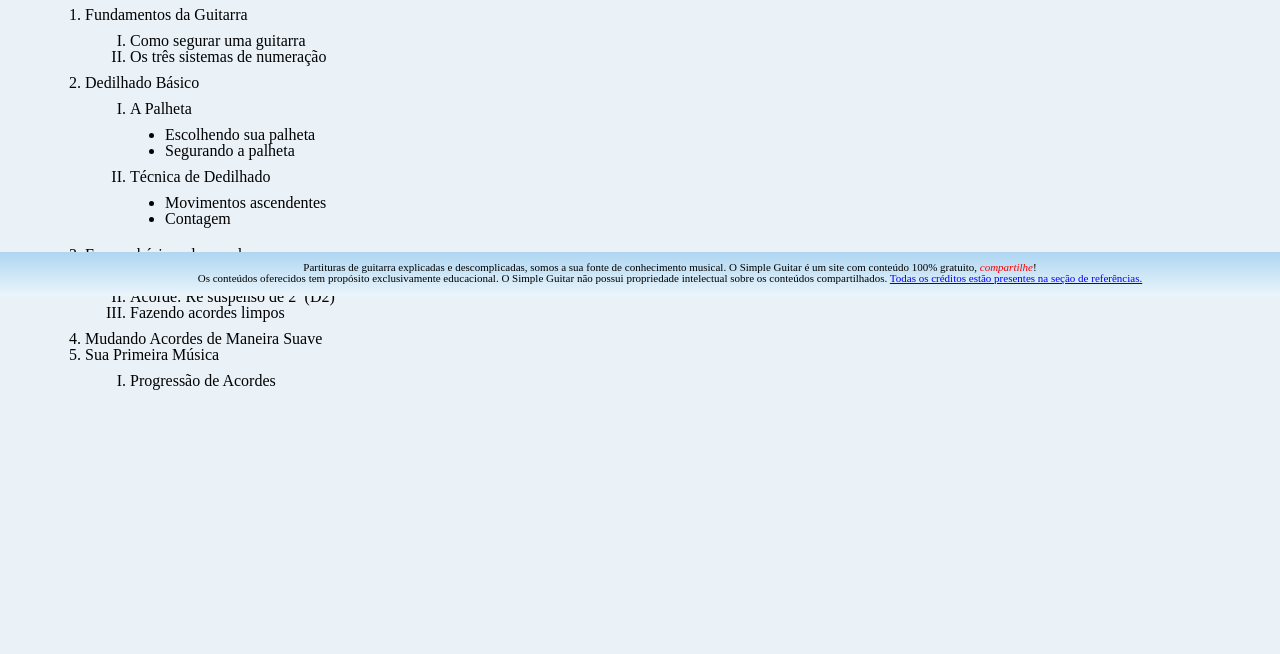
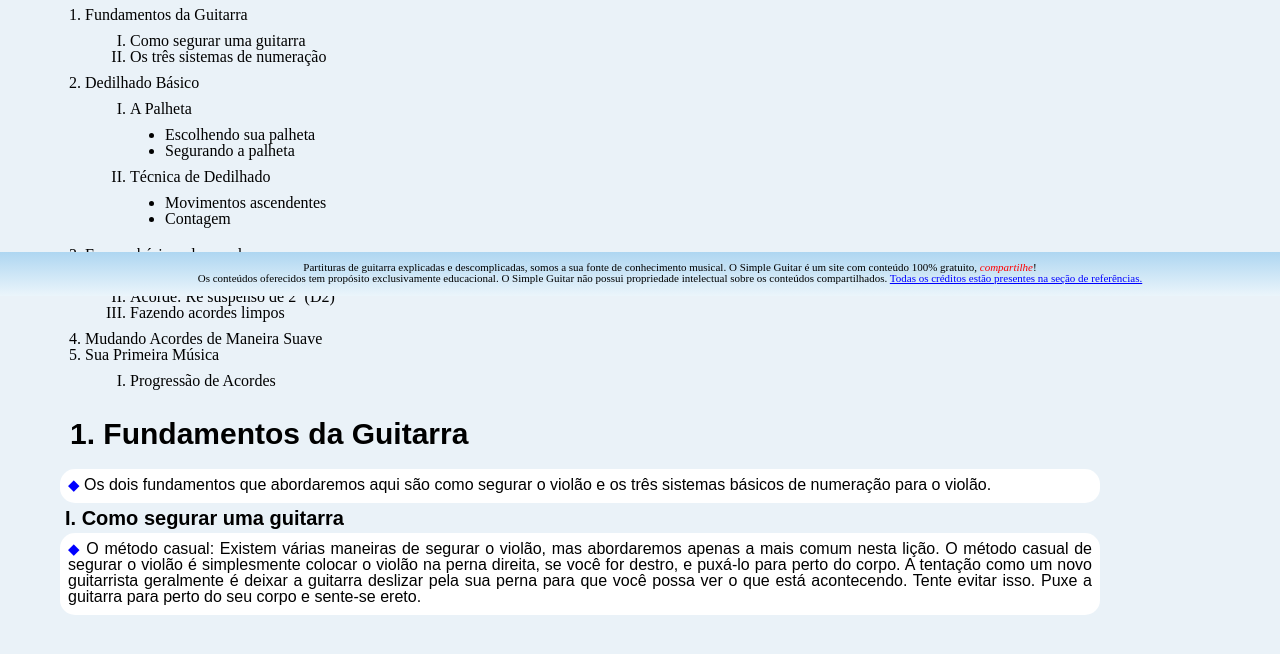
Before and after one commit to LuizR-Rocha/simpleguitar, a plain HTML site: page guia.html in a window 1280 px wide. Shown: the part 504-1158 px from the top of the page. Before the commit the page ends 913 px from the top, so only its background shows below. Drawn offline with Linux system fonts and the light colour scheme.

Commit message:
Add files via upload

```diff
--- a/guia.html
+++ b/guia.html
@@ -68,6 +68,19 @@
 					<li class="subofsumary">Progressão de Acordes</li>
 				</ol>
 			</ol>
+			<h2>1. Fundamentos da Guitarra</h2>
+			<p class="texto">
+					◆ Os dois fundamentos que abordaremos aqui são como segurar o violão e os três sistemas básicos de numeração para o violão.
+			</p>
+			<h3>I. Como segurar uma guitarra</h3>
+			<p class="texto">
+					◆ O método casual: Existem várias maneiras de segurar o violão, mas abordaremos apenas a mais comum nesta lição. O método casual de segurar o violão é simplesmente colocar o violão na perna direita, se você for destro, e puxá-lo para perto do corpo. A tentação como um novo guitarrista geralmente é deixar a guitarra deslizar pela sua perna para que você possa ver o que está acontecendo. Tente evitar isso. Puxe a guitarra para perto do seu corpo e sente-se ereto.
+			</p>
+			<p>
+				<br>
+				<br>
+				<br>
+			</p>
 		</main>
 
 		<footer>
--- a/style.css
+++ b/style.css
@@ -4,6 +4,15 @@ body{
 header {
 	background: linear-gradient( #1E90FF, #34495E);
 	padding: 30px 0;
+}
+.texto::first-letter {
+    font-size: 15px;
+    color:blue;
+}
+
+::selection {
+  color: lightblue;
+  background-color: black;
 }
 #presentationstatement{
 	text-align: center;
@@ -80,6 +89,26 @@ h2{
  	margin-left: 60px;
  	font-size: 30px;
  	font-weight: bold;
+}
+h3{
+	font-family:sans-serif;
+ 	text-align: left;
+ 	height: 20px;
+ 	padding: 5px;
+ 	margin-left: 60px;
+ 	font-size: 20px;
+ 	font-weight: bold;
+}
+.texto{
+	text-align: justify;
+	font-family:Arial, Helvetica, sans-serif;
+	padding-top: 0.5em;
+	padding-left: 0.5em;
+	padding-right: 0.5em;
+	background: white;
+	width: 80%;
+	border-style:groove;
+	border-radius: 15px;
 }
 ol{
 	list-style-type: decimal;
@@ -167,10 +196,7 @@ form input, form textarea{
 	padding: 10px;
  	margin-left: 60px;
 }
-::selection {
-  color: lightblue;
-  background-color: black;
-}
+
 
 footer{
 	background: linear-gradient( #AED6F1, #EBF5FB);
```
